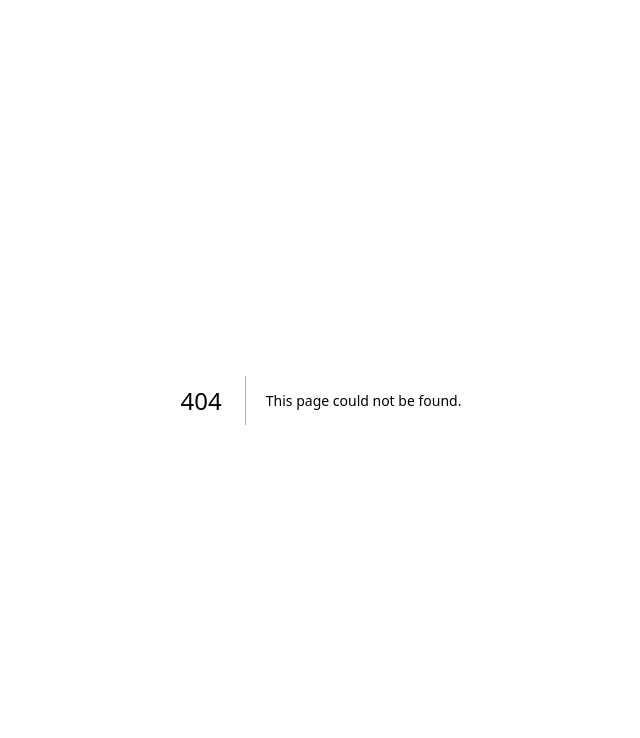
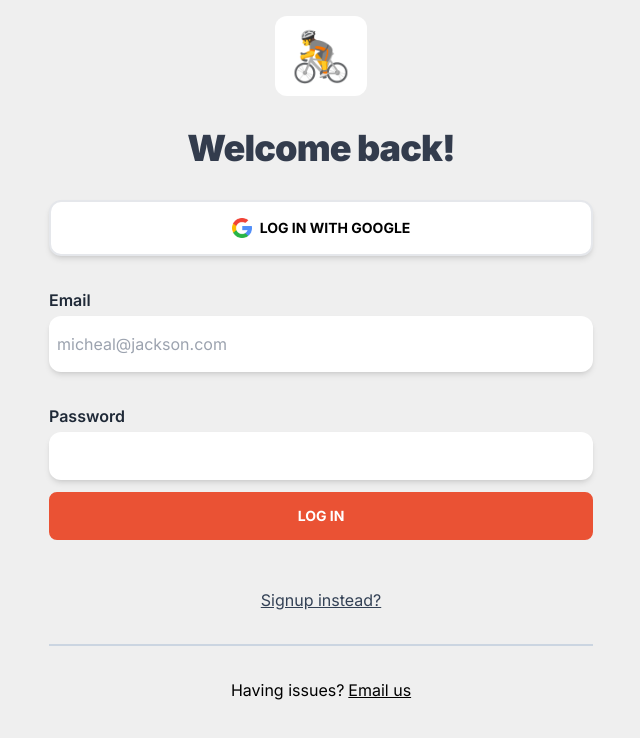
Before and after one commit to ALERA0/goalExp, a Next.js app: page /login in a window 1280 px wide. Before the commit this address had no page. Shown: the top 738 px of the page, without its empty margins (319-959 px from the left). Built offline with nearby package versions, Linux system fonts and the light colour scheme.

Commit message:
chore(Login) design completed

```diff
--- a/src/app/components/Header.jsx
+++ b/src/app/components/Header.jsx
@@ -3,12 +3,15 @@ import Image from "next/image";
 import React from "react";
 import logo from "../../../public/icons/logo.webp";
 import { motion } from "framer-motion";
+import { useRouter } from "next/navigation";
 
 const Header = () => {
+  const router = useRouter();
+
   return (
     <div className="md:w-2/3 w-full flex justify-between py-3 ">
       <div className="flex justify-center items-center gap-2">
-        <motion.div whileHover={{ scale: 1.1 }} >
+        <motion.div whileHover={{ scale: 1.1 }}>
           <Image
             src={logo}
             alt="logo"
@@ -20,7 +23,10 @@ const Header = () => {
         <p className="text-lg text-blue-950 font-semibold">HeroFit</p>
       </div>
       <div className="flex justify-center items-center">
-        <button className="btn btn-xs sm:btn-sm md:btn-md  text-blue-950 bg-transparent border-none hover:bg-slate-300 duration-300 ">
+        <button
+          className="btn btn-xs sm:btn-sm md:btn-md  text-blue-950 bg-transparent border-none hover:bg-slate-300 duration-300 "
+          onClick={() => router.push("/login")}
+        >
           LOGIN
         </button>
       </div>
--- a/src/app/components/ImageWText.jsx
+++ b/src/app/components/ImageWText.jsx
@@ -9,7 +9,6 @@ const ImageWText = ({ src, orangeText, headingText, infoText1, infoText2 }) => {
           src={src}
           alt="feature"
           className="rounded-3xl aspect-square w-full  border-2"
-
         />
       </div>
       <div className="flex flex-col gap-4 pr-12">
--- /dev/null
+++ b/src/app/login/index.jsx
@@ -0,0 +1,38 @@
+import React from "react";
+import google from "../../../public/icons/search.png";
+import Image from "next/image";
+
+const LoginPage = () => {
+  return (
+    <div className="overflow-y-auto bg-[#EFEFEF] h-screen ">
+      <div className="max-w-xl mx-auto p-4 space-y-8 mb-24">
+        <div className="flex justify-center">
+          <div className="p-4 bg-white rounded-xl">
+            <div className="text-5xl">🚴</div>
+          </div>
+        </div>
+        <h1 className="text-4xl font-black tracking-tight text-center text-[#333C4D]">
+          Welcome back!
+        </h1>
+        <button className="uppercase gap-2 py-4 border-2 text-black text-sm font-bold bg-white rounded-xl w-full flex justify-center items-center shadow-md">
+          <Image src={google} alt="google" className="flex w-5" />
+          log in with google
+        </button>
+        <div >
+            <p className="font-semibold mb-1">Email</p>
+            <input type="email" className="w-full py-4 px-2 bg-white text-black rounded-xl shadow-md" placeholder="micheal@jackson.com" />
+        </div>
+        <div >
+            <p className="font-semibold mb-1">Password</p>
+            <input type="password" className="w-full py-3 px-2 !bg-white text-black rounded-xl shadow-md"  />
+            <button className="text-center w-full text-sm bg-[#EA5234] mt-3 border-2 border-[#EA5234] rounded-lg py-3 text-white hover:bg-orange-700 duration-200 uppercase font-bold mb-4 ">Log in</button>
+        </div>
+        <a href="/" className="link flex justify-center items-center  text-slate-700">Signup instead?</a>
+        <div className="w-full bg-slate-300 h-0.5"/>
+        <p className="flex justify-center items-center gap-1 text-black">Having issues?<a href="/" className="link ">Email us</a></p>
+      </div>
+    </div>
+  );
+};
+
+export default LoginPage;
--- /dev/null
+++ b/src/app/login/page.jsx
@@ -0,0 +1,10 @@
+import React from 'react'
+import LoginPage from '.'
+
+const page = () => {
+  return (
+    <LoginPage />
+  )
+}
+
+export default page
```
Also changed, not shown: public/icons/search.png (added).
